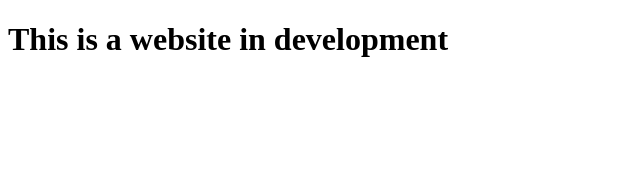
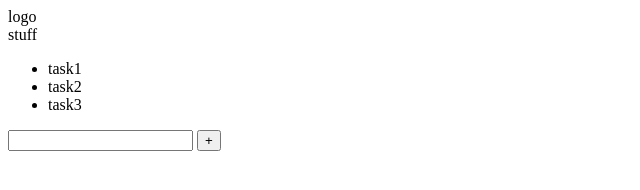
Before and after one commit to DevUn-known/stuff-to-do, a website: page public/index.html in a window 1280 px wide. Shown: the whole page, without its empty margins (0-640 px from the left). Drawn offline with Linux system fonts and the light colour scheme.

Commit message:
began frontend dev

```diff
--- a/public/index.html
+++ b/public/index.html
@@ -6,6 +6,22 @@
     <title>StuffToDo</title>
 </head>
 <body>
-    <h1>This is a website in development</h1>
+    <div id="nav-bar">
+        <div id="nav-left">logo</div>
+        <div id="nav-right">stuff</div>
+    </div>
+    <div id="main">
+        <div id="tasks">
+            <ul>
+                <li>task1</li>
+                <li>task2</li>
+                <li>task3</li>
+            </ul>
+        </div>
+        <form id="new-task">
+            <input type="text" id="new-task-title">
+            <button type="submit" id="task-create-btn">+</button>
+        </form>
+    </div>
 </body>
 </html>
```
